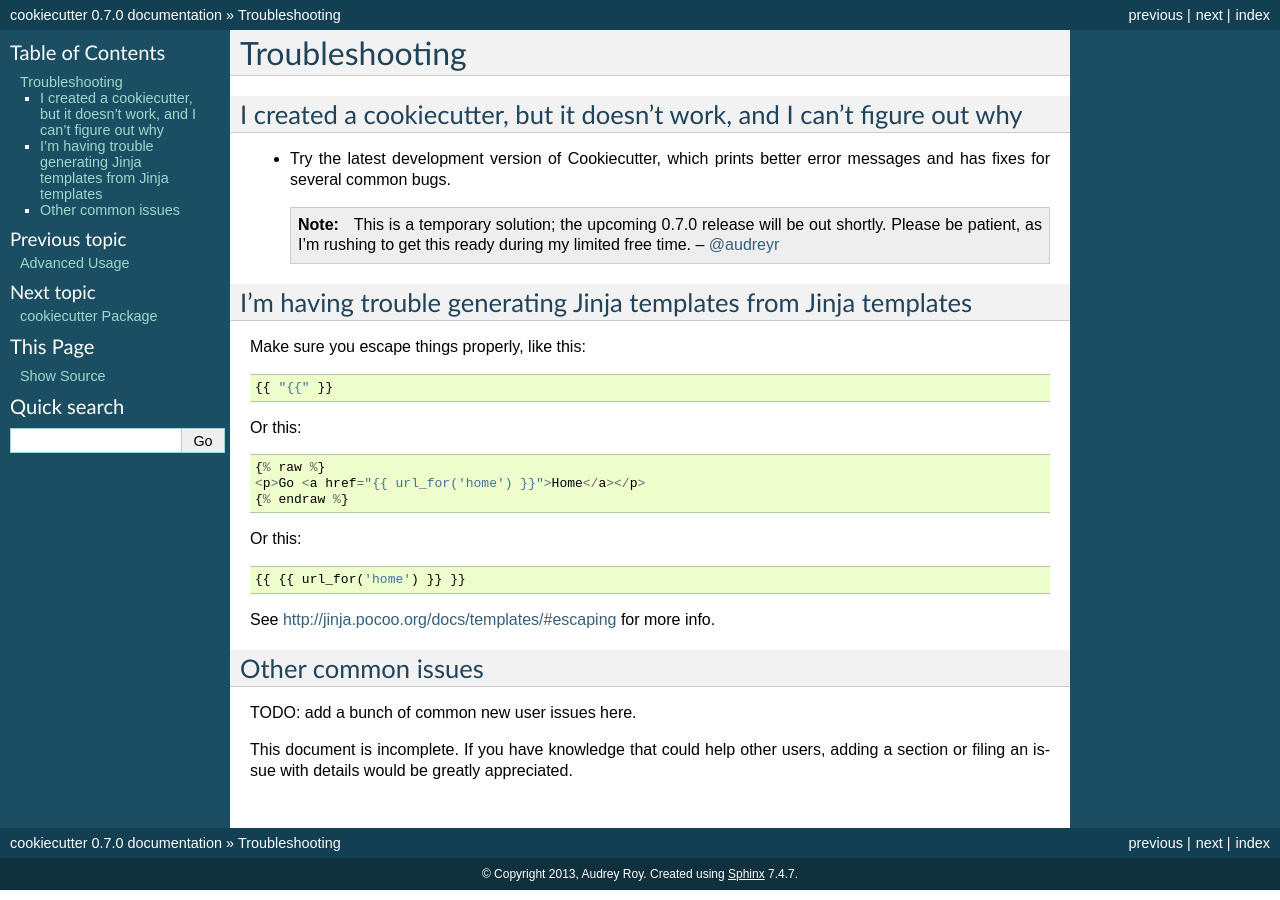
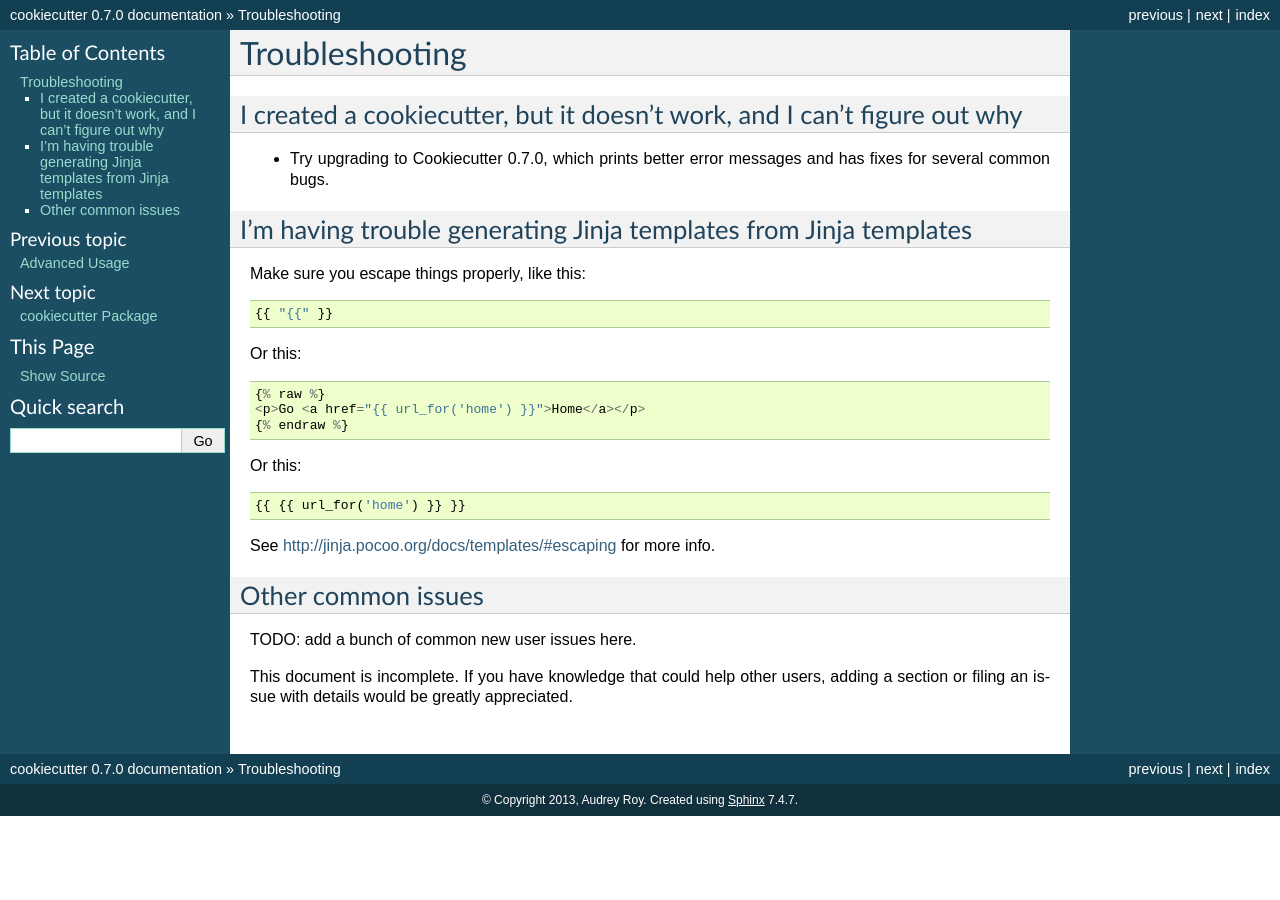
Before and after one commit to c-allen-tech/cookie, a Sphinx documentation site: the page built from docs/troubleshooting.rst, in a window 1280 px wide. Built offline with Sphinx 7.4.7, drawn with Linux system fonts in a browser that asks for light colours; formulas are drawn with MathJax 3.

Commit message:
Remove all the warnings, notes, etc. about 0.7.0 plans now that it's out.

```diff
--- a/HISTORY.rst
+++ b/HISTORY.rst
@@ -3,7 +3,7 @@
 History
 -------
 
-0.7.0 (2013-11-07)
+0.7.0 (2013-11-09)
 ~~~~~~~~~~~~~~~~~~~~~~~~~~
 
 This is a release with significant improvements and changes. Please read
--- a/README.rst
+++ b/README.rst
@@ -95,11 +95,6 @@ Did someone say features?
   - Prompts are the keys in `cookiecutter.json`.
   - Default responses are the values in `cookiecutter.json`.
   - Prompts are shown in order.
-
-Additional Features in 0.7.0
-~~~~~~~~~~~~~~~~~~~~~~~~~~~~
-
-As of 0.7.0, Cookiecutter also has these features:
 
 * Cross-platform support for `~/.cookiecutterrc` files:
 
--- a/docs/advanced_usage.rst
+++ b/docs/advanced_usage.rst
@@ -4,9 +4,6 @@ Advanced Usage
 
 Using Pre/Post-Generate Hooks (0.7.0+)
 --------------------------------------
-
-.. warning:: This feature is available only in the master branch on GitHub
-   and is not on PyPI yet. It's part of the upcoming 0.7.0 release.
 
 You can have Python or Shell scripts that run before and/or after your project
 is generated.
@@ -34,9 +31,6 @@ scripts too. Pull requests are welcome.
 
 User Config (0.7.0+)
 ----------------------
-
-.. warning:: This feature is available only in the master branch on GitHub
-   and is not on PyPI yet. It's part of the upcoming 0.7.0 release.
 
 If you use Cookiecutter a lot, you'll find it useful to have a
 `.cookiecutterrc` file in your home directory like this:
--- a/docs/troubleshooting.rst
+++ b/docs/troubleshooting.rst
@@ -5,14 +5,8 @@ Troubleshooting
 I created a cookiecutter, but it doesn't work, and I can't figure out why
 -------------------------------------------------------------------------
 
-* Try the latest development version of Cookiecutter, which prints better error
+* Try upgrading to Cookiecutter 0.7.0, which prints better error
   messages and has fixes for several common bugs.
-
-  .. note:: This is a temporary solution; the upcoming 0.7.0 release will be
-     out shortly. Please be patient, as I'm rushing to get this ready during my
-     limited free time. -- `@audreyr`_
-
-.. _`@audreyr`: https://github.com/audreyr
 
 I'm having trouble generating Jinja templates from Jinja templates
 ------------------------------------------------------------------
```
